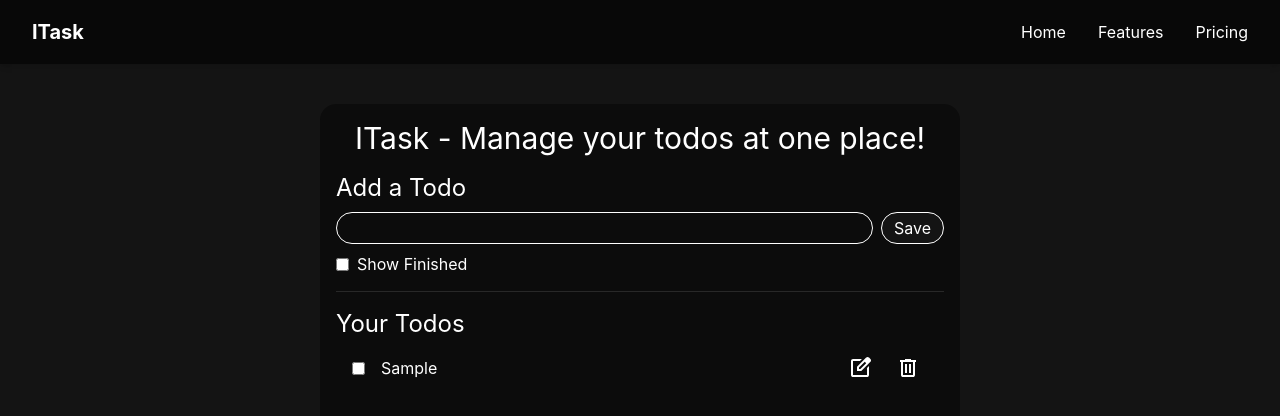
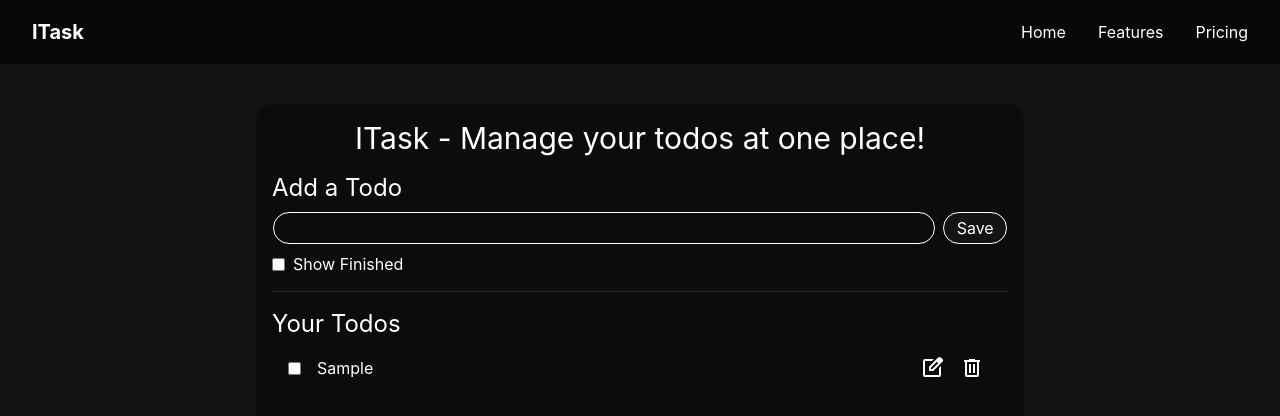
Before and after one commit to Mohit-Suthar121/TodoListWebsite, a React (Vite) app: page / in a window 1280 px wide. Both pictures are taken after typing "Sample" into the empty fields and a click on the button "Save". Shown: the top 416 px of the page. Built offline with nearby package versions, Linux system fonts and the light colour scheme.

Commit message:
Everything is almost set

```diff
--- a/src/App.jsx
+++ b/src/App.jsx
@@ -116,7 +116,7 @@ function handleChange(e){
     <>
       <div className="wrapper w-screen min-h-screen bg-[#141414] flex flex-col gap-10">
         <Navbar />
-        <div className="cardContainer w-[50vw] h-125 min-h-125 bg-[#080808a1] mx-auto p-4 rounded-2xl flex flex-col gap-4">
+        <div className="cardContainer w-[60vw] max-md:w-[90vw] h-125 min-h-125 bg-[#080808a1] mx-auto p-4 rounded-2xl flex flex-col gap-4">
 
           <div className='text-3xl flex justify-center max-xl:text-xl max-md:text-lg '>ITask - Manage your todos at one place!</div>
           <div className="add-todo-section w-full flex flex-col gap-2 min-h-30 border-b border-b-[#282828]">
@@ -133,21 +133,14 @@ function handleChange(e){
           <div className="your-todos-section w-full h-[60%] flex flex-col gap-2">
             <div className='text-2xl max-xl:text-xl'>Your Todos</div>
 
-            <div ref={pendingTodos} className="pendingTodos overflow-y-auto flex flex-col gap-2.5 w-full h-full max-h-100
+            <div ref={pendingTodos} className="pendingTodos overflow-y-auto flex flex-col w-full h-full max-h-100
                       [&::-webkit-scrollbar]:w-2
                   [&::-webkit-scrollbar-track]:rounded-none
                       [&::-webkit-scrollbar-thumb]:rounded-none
                        dark:[&::-webkit-scrollbar-track]:bg-[#191919]
                                 dark:[&::-webkit-scrollbar-thumb]:bg-[#353535]">
 
-              {/* {todos.map((item) => {
-                if (!item.isFinished) {
-                  return (
-                    <Todo handleDelete={handleDelete} handleEdit={handleEdit} isChecked={isChecked} handleFinished={handleFinished} isFinished={item.isFinished} key={item.id} todo={item.todo} id={item.id} />
-                  )
-                }
 
-              })} */}
 
               {todos.filter(item=>(!item.isFinished && item.id!=editId)).map(item=>(
                 <Todo handleDelete={handleDelete} handleEdit={handleEdit} isChecked={isChecked} handleFinished={handleFinished} isFinished={item.isFinished} key={item.id} todo={item.todo} id={item.id} />
--- a/src/components/Todo.jsx
+++ b/src/components/Todo.jsx
@@ -12,7 +12,7 @@ const Todo = (props) => {
                 {props.todo}
                 </span>
             </label>
-            <div className="logos flex gap-2">
+            <div className="logos flex ">
                 <div onClick={()=>{props.handleEdit(props.id)}} className="edit-button cursor-pointer rounded-full w-10 h-10 flex justify-center items-center hover:bg-[#363636]">
                     <svg xmlns="http://www.w3.org/2000/svg" height="24px" viewBox="0 -960 960 960" width="24px" fill="#ffffff"><path d="M200-120q-33 0-56.5-23.5T120-200v-560q0-33 23.5-56.5T200-840h357l-80 80H200v560h560v-278l80-80v358q0 33-23.5 56.5T760-120H200Zm280-360ZM360-360v-170l367-367q12-12 27-18t30-6q16 0 30.5 6t26.5 18l56 57q11 12 17 26.5t6 29.5q0 15-5.5 29.5T897-728L530-360H360Zm481-424-56-56 56 56ZM440-440h56l232-232-28-28-29-28-231 231v57Zm260-260-29-28 29 28 28 28-28-28Z"/></svg>
                 </div>
```
